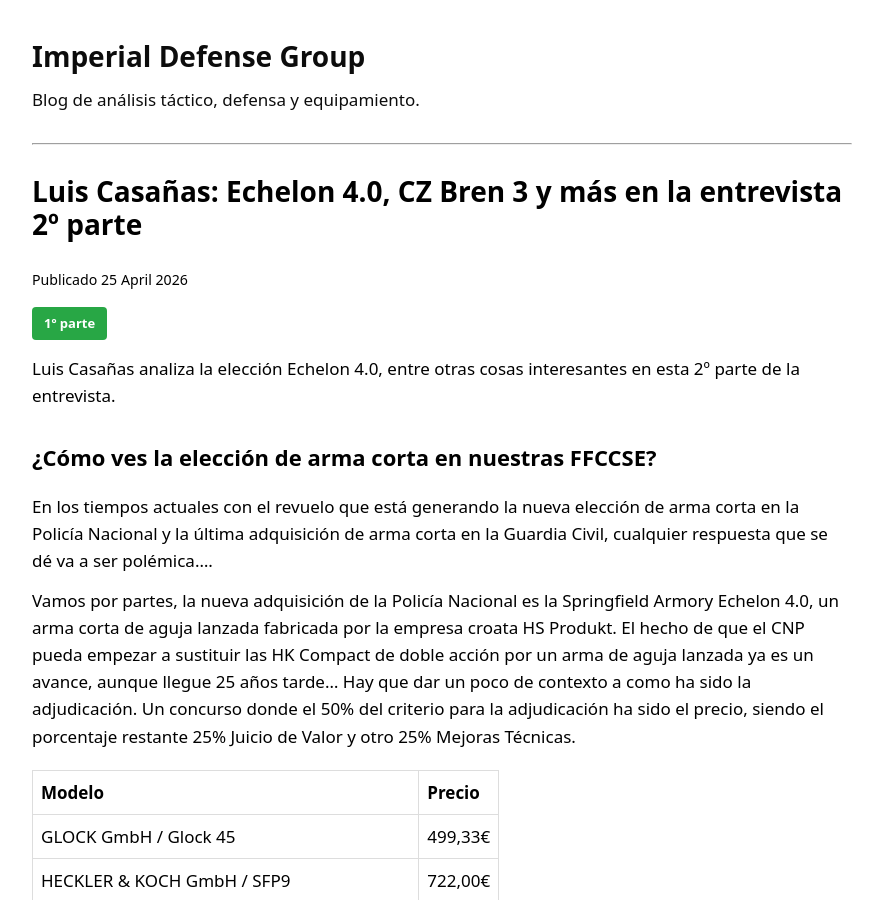
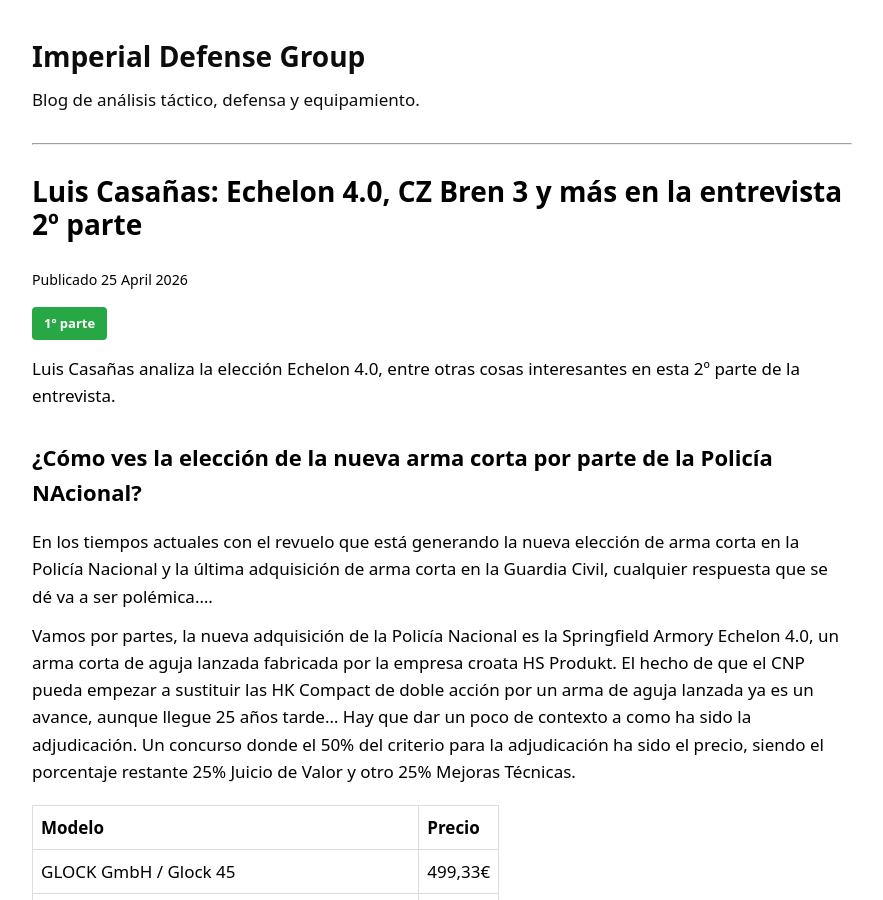
Before and after one commit to imperialdefensegroup/articulos, a Jekyll site: the page built from _posts/2026-04-25-entrevista-luis-casanas-parte-2.md, in a window 1280 px wide and 900 px high. Shown: the whole window, without its empty margins (198-1081 px from the left). Built offline with Jekyll 4.4.1, drawn with Linux system fonts in a browser that asks for light colours.

Commit message:
Update 2026-04-25-entrevista-luis-casanas-parte-2.md

```diff
--- a/_posts/2026-04-25-entrevista-luis-casanas-parte-2.md
+++ b/_posts/2026-04-25-entrevista-luis-casanas-parte-2.md
@@ -13,7 +13,7 @@ permalink: /entrevista-luis-casanas-parte-2/
 
 Luis Casañas analiza la elección Echelon 4.0, entre otras cosas interesantes en esta 2º parte de la entrevista.
 
-## ¿Cómo ves la elección de arma corta en nuestras FFCCSE?
+## ¿Cómo ves la elección de la nueva arma corta por parte de la Policía NAcional?
 En los tiempos actuales con el revuelo que está generando la nueva elección de arma corta en la Policía Nacional y la última adquisición de arma corta en la Guardia Civil, cualquier respuesta que se dé va a ser polémica….
 
 Vamos por partes, la nueva adquisición de la Policía Nacional es la Springfield Armory Echelon 4.0, un arma corta de aguja lanzada fabricada por la empresa croata HS Produkt. El hecho de que el CNP pueda empezar a sustituir las HK Compact de doble acción por un arma de aguja lanzada ya es un avance, aunque llegue 25 años tarde…
```
